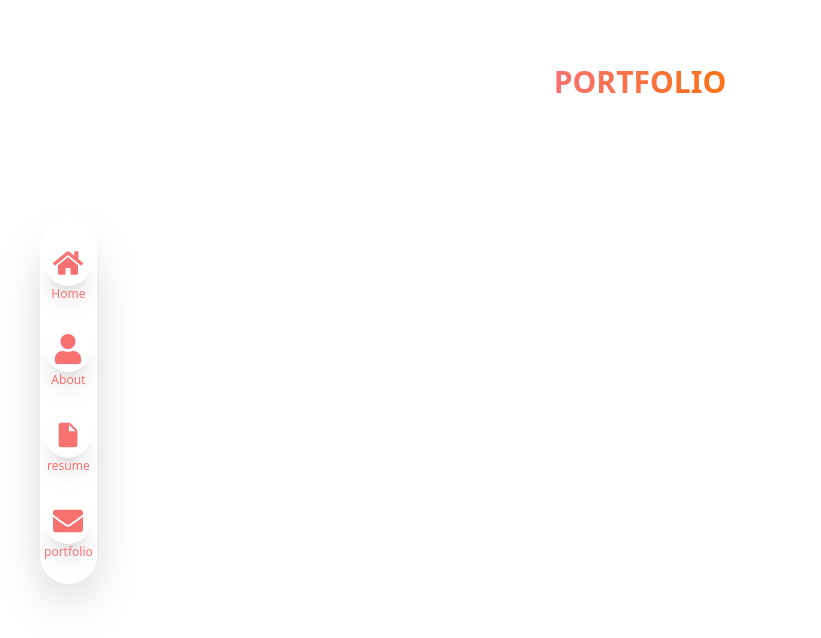
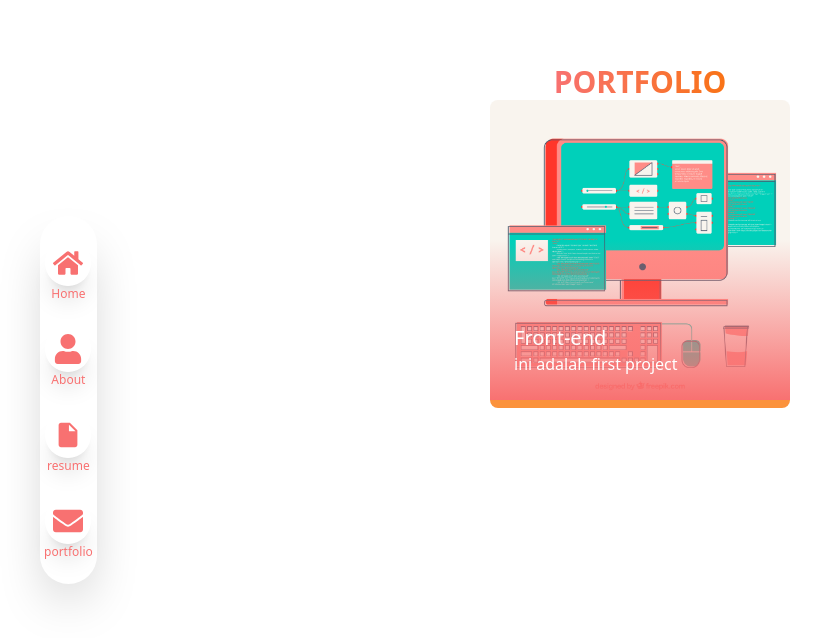
Before and after one commit to isyhfadilah/aisyahnurfadilah, a Next.js app: page /portfolio in a window 1280 px wide. Shown: the top 638 px of the page, without its empty margins (0-821 px from the left). Built offline with nearby package versions, Linux system fonts and the light colour scheme; a web font is replaced by a local one.

Commit message:
feat: add portfolio card component

```diff
--- a/src/components/common/sections/portfolio/portfolio.tsx
+++ b/src/components/common/sections/portfolio/portfolio.tsx
@@ -1,11 +1,19 @@
 import Container from '../../layouts/Container'
 import { GradientText } from '@/components/ui/title/gradient'
+import { CardPortfolio } from '@/components/ui/cards/portfolio'
 
 export const PortfolioProject = () => {
   return (
     <section className="py-16">
-      <Container className="flex justify-center items-center">
+      <Container className="flex flex-col mb-10 justify-center items-center">
         <GradientText text="PORTFOLIO" sizes="text-3xl" />
+
+        <CardPortfolio
+          image="/images/computer.jpg"
+          title="Front-end"
+          detail="ini adalah first project"
+          link="img is a void element tag and must neither have `children` nor use `dangerouslySetInnerHTML`."
+        />
       </Container>
     </section>
   )
--- /dev/null
+++ b/src/components/ui/cards/portfolio/index.tsx
@@ -0,0 +1,29 @@
+import Link from 'next/link'
+import Image from 'next/image'
+
+export interface CardProps {
+  image: string
+  title: string
+  detail?: string
+  link: string
+}
+
+export const CardPortfolio = ({ image, title, detail, link }: CardProps) => {
+  return (
+    <Link href={link} className="group relative overflow-hidden rounded-lg border-b-8 border-orange ">
+      <Image
+        src={image}
+        alt={title}
+        height={600}
+        width={300}
+        className="bg-cover bg-center bg-no-repeat relative  transition-transform duration-300 group-hover:scale-110"
+      />
+      <div className="text-white mt-auto h-40 absolute bottom-0 right-0 left-0 p-4 bg-gradient-to-b from-transparent to-red">
+        <div className="absolute bottom-0 left-0 right-0 p-4 md:p-6">
+          <h1 className="text-xl">{title}</h1>
+          <p>{detail}</p>
+        </div>
+      </div>
+    </Link>
+  )
+}
--- a/src/shared/styles/app.css
+++ b/src/shared/styles/app.css
@@ -173,6 +173,7 @@
 .bottom-7{bottom:1.75rem;}
 .bottom-8{bottom:2rem;}
 .bottom-9{bottom:2.25rem;}
+.left-0{left:0;}
 .left-3{left:0.75rem;}
 .left-4{left:1rem;}
 .right-0{right:0;}
@@ -221,12 +222,14 @@
 .mt-3{margin-top:0.75rem;}
 .mt-6{margin-top:1.5rem;}
 .mt-8{margin-top:2rem;}
+.mt-auto{margin-top:auto;}
 .block{display:block;}
 .inline-block{display:inline-block;}
 .hidden{display:none;}
 .\!w-full{width:100% !important;}
 .h-0\.5{height:0.125rem;}
 .h-4{height:1rem;}
+.h-40{height:10rem;}
 .h-6{height:1.5rem;}
 .h-full{height:100%;}
 .h-screen{height:100vh;}
@@ -247,6 +250,7 @@
 .-translate-y-1\/2{--un-translate-y:-50%;transform:translateX(var(--un-translate-x)) translateY(var(--un-translate-y)) translateZ(var(--un-translate-z)) rotate(var(--un-rotate)) rotateX(var(--un-rotate-x)) rotateY(var(--un-rotate-y)) rotateZ(var(--un-rotate-z)) skewX(var(--un-skew-x)) skewY(var(--un-skew-y)) scaleX(var(--un-scale-x)) scaleY(var(--un-scale-y)) scaleZ(var(--un-scale-z));}
 .translate-x-0{--un-translate-x:0;transform:translateX(var(--un-translate-x)) translateY(var(--un-translate-y)) translateZ(var(--un-translate-z)) rotate(var(--un-rotate)) rotateX(var(--un-rotate-x)) rotateY(var(--un-rotate-y)) rotateZ(var(--un-rotate-z)) skewX(var(--un-skew-x)) skewY(var(--un-skew-y)) scaleX(var(--un-scale-x)) scaleY(var(--un-scale-y)) scaleZ(var(--un-scale-z));}
 .translate-x-7{--un-translate-x:1.75rem;transform:translateX(var(--un-translate-x)) translateY(var(--un-translate-y)) translateZ(var(--un-translate-z)) rotate(var(--un-rotate)) rotateX(var(--un-rotate-x)) rotateY(var(--un-rotate-y)) rotateZ(var(--un-rotate-z)) skewX(var(--un-skew-x)) skewY(var(--un-skew-y)) scaleX(var(--un-scale-x)) scaleY(var(--un-scale-y)) scaleZ(var(--un-scale-z));}
+.group:hover .group-hover\:scale-110{--un-scale-x:1.1;--un-scale-y:1.1;transform:translateX(var(--un-translate-x)) translateY(var(--un-translate-y)) translateZ(var(--un-translate-z)) rotate(var(--un-rotate)) rotateX(var(--un-rotate-x)) rotateY(var(--un-rotate-y)) rotateZ(var(--un-rotate-z)) skewX(var(--un-skew-x)) skewY(var(--un-skew-y)) scaleX(var(--un-scale-x)) scaleY(var(--un-scale-y)) scaleZ(var(--un-scale-z));}
 .transform{transform:translateX(var(--un-translate-x)) translateY(var(--un-translate-y)) translateZ(var(--un-translate-z)) rotate(var(--un-rotate)) rotateX(var(--un-rotate-x)) rotateY(var(--un-rotate-y)) rotateZ(var(--un-rotate-z)) skewX(var(--un-skew-x)) skewY(var(--un-skew-y)) scaleX(var(--un-scale-x)) scaleY(var(--un-scale-y)) scaleZ(var(--un-scale-z));}
 @keyframes spin{from{transform:rotate(0deg)}to{transform:rotate(360deg)}}
 .animate-spin{animation:spin 1s linear infinite;}
@@ -268,10 +272,12 @@
 .space-y-6>:not([hidden])~:not([hidden]){--un-space-y-reverse:0;margin-top:calc(1.5rem * calc(1 - var(--un-space-y-reverse)));margin-bottom:calc(1.5rem * var(--un-space-y-reverse));}
 .space-y-8>:not([hidden])~:not([hidden]){--un-space-y-reverse:0;margin-top:calc(2rem * calc(1 - var(--un-space-y-reverse)));margin-bottom:calc(2rem * var(--un-space-y-reverse));}
 .space-y-lg>:not([hidden])~:not([hidden]){--un-space-y-reverse:0;margin-top:calc(1.125rem * calc(1 - var(--un-space-y-reverse)));margin-bottom:calc(1.125rem * var(--un-space-y-reverse));}
+.overflow-hidden{overflow:hidden;}
 .\!border{border-width:1px !important;}
 .border{border-width:1px;}
 .border-b{border-bottom-width:1px;}
 .border-b-2{border-bottom-width:2px;}
+.border-b-8{border-bottom-width:8px;}
 .border-l{border-left-width:1px;}
 .border-l-2{border-left-width:2px;}
 .border-r{border-right-width:1px;}
@@ -280,6 +286,7 @@
 .border-\#3A3A3A{--un-border-opacity:1;border-color:rgba(58,58,58,var(--un-border-opacity));}
 .border-gray-200{--un-border-opacity:1;border-color:rgba(229,231,235,var(--un-border-opacity));}
 .border-gray-500{--un-border-opacity:1;border-color:rgba(107,114,128,var(--un-border-opacity));}
+.border-orange{--un-border-opacity:1;border-color:rgba(251,146,60,var(--un-border-opacity));}
 .border-primary{--un-border-opacity:1;border-color:rgba(205,157,67,var(--un-border-opacity));}
 .border-secondary{--un-border-opacity:1;border-color:rgba(130,106,249,var(--un-border-opacity));}
 .disabled\:border-\#fafafa:disabled{--un-border-opacity:1;border-color:rgba(250,250,250,var(--un-border-opacity));}
@@ -321,12 +328,19 @@
 .\!bg-opacity-50{--un-bg-opacity:0.5 !important;}
 .disabled\:bg-opacity-50:disabled{--un-bg-opacity:0.5;}
 .from-red-400{--un-gradient-from-position:0%;--un-gradient-from:rgba(248,113,113,var(--un-from-opacity, 1)) var(--un-gradient-from-position);--un-gradient-to-position:100%;--un-gradient-to:rgba(248,113,113,0) var(--un-gradient-to-position);--un-gradient-stops:var(--un-gradient-from), var(--un-gradient-to);}
+.from-transparent{--un-gradient-from-position:0%;--un-gradient-from:transparent var(--un-gradient-from-position);--un-gradient-to-position:100%;--un-gradient-to:rgba(255,255,255,0) var(--un-gradient-to-position);--un-gradient-stops:var(--un-gradient-from), var(--un-gradient-to);}
 .to-orange-500{--un-gradient-to-position:100%;--un-gradient-to:rgba(249,115,22,var(--un-to-opacity, 1)) var(--un-gradient-to-position);}
+.to-red{--un-gradient-to-position:100%;--un-gradient-to:rgba(248,113,113,var(--un-to-opacity, 1)) var(--un-gradient-to-position);}
+.bg-gradient-to-b{--un-gradient-shape:to bottom;--un-gradient:var(--un-gradient-shape), var(--un-gradient-stops);background-image:linear-gradient(var(--un-gradient));}
 .bg-gradient-to-r{--un-gradient-shape:to right;--un-gradient:var(--un-gradient-shape), var(--un-gradient-stops);background-image:linear-gradient(var(--un-gradient));}
+.bg-cover{background-size:cover;}
 .bg-clip-text{-webkit-background-clip:text;background-clip:text;}
+.bg-center{background-position:center;}
+.bg-no-repeat{background-repeat:no-repeat;}
 .p-0{padding:0;}
 .p-2{padding:0.5rem;}
 .p-3{padding:0.75rem;}
+.p-4{padding:1rem;}
 .px-1{padding-left:0.25rem;padding-right:0.25rem;}
 .px-10{padding-left:2.5rem;padding-right:2.5rem;}
 .px-3{padding-left:0.75rem;padding-right:0.75rem;}
@@ -403,7 +417,9 @@
 .ring-white{--un-ring-opacity:1;--un-ring-color:rgba(255,255,255,var(--un-ring-opacity));}
 .blur-3xl{--un-blur:blur(64px);filter:var(--un-blur) var(--un-brightness) var(--un-contrast) var(--un-drop-shadow) var(--un-grayscale) var(--un-hue-rotate) var(--un-invert) var(--un-saturate) var(--un-sepia);}
 .transition{transition-property:color,background-color,border-color,outline-color,text-decoration-color,fill,stroke,opacity,box-shadow,transform,filter,backdrop-filter;transition-timing-function:cubic-bezier(0.4, 0, 0.2, 1);transition-duration:150ms;}
+.transition-transform{transition-property:transform;transition-timing-function:cubic-bezier(0.4, 0, 0.2, 1);transition-duration:150ms;}
 .duration-200{transition-duration:200ms;}
+.duration-300{transition-duration:300ms;}
 .ease-in-out{transition-timing-function:cubic-bezier(0.4, 0, 0.2, 1);}
 @media (min-width: 640px){
 .sm\:mb-0{margin-bottom:0;}
@@ -422,6 +438,7 @@
 .md\:flex{display:flex;}
 .md\:flex-row{flex-direction:row;}
 .md\:space-x-2xl>:not([hidden])~:not([hidden]){--un-space-x-reverse:0;margin-left:calc(1.5rem * calc(1 - var(--un-space-x-reverse)));margin-right:calc(1.5rem * var(--un-space-x-reverse));}
+.md\:p-6{padding:1.5rem;}
 .md\:px-10{padding-left:2.5rem;padding-right:2.5rem;}
 .md\:text-2xl{font-size:1.5rem;line-height:2rem;}
 .md\:text-3xl{font-size:1.875rem;line-height:2.25rem;}
```
